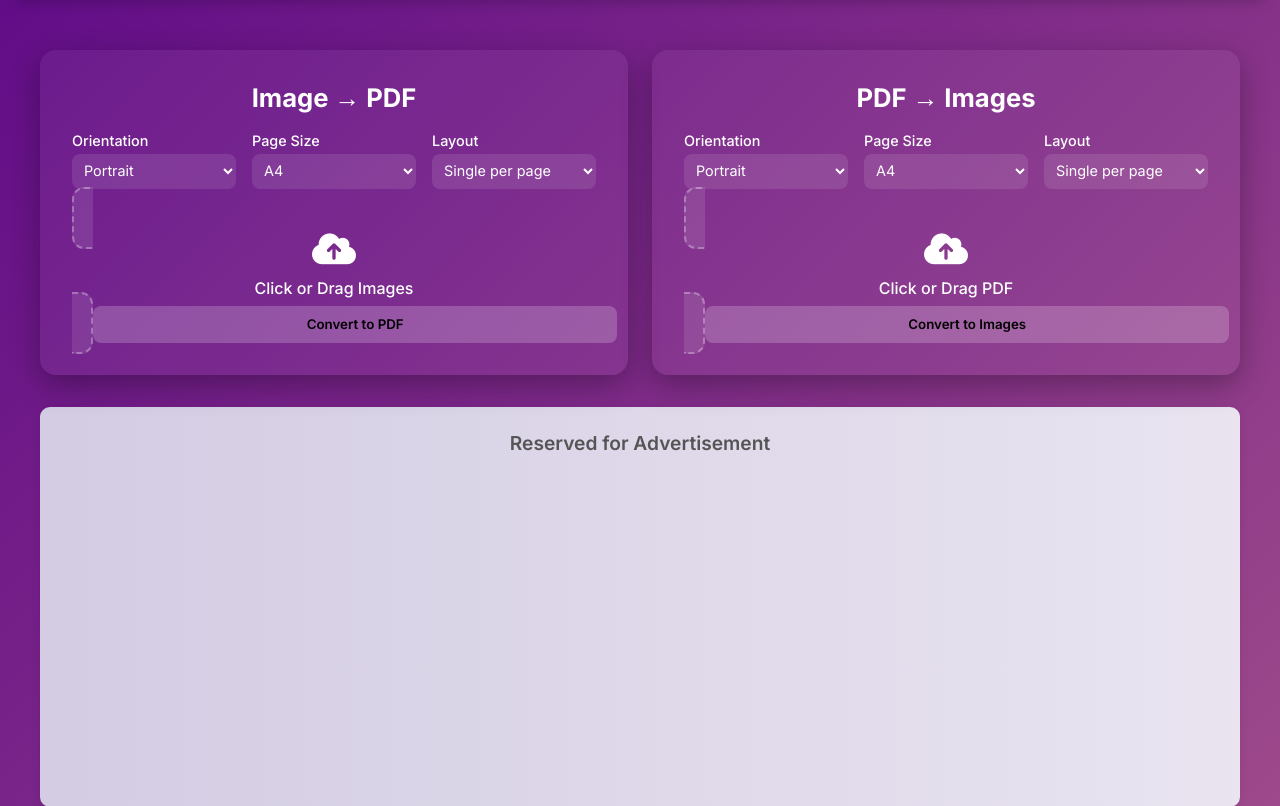
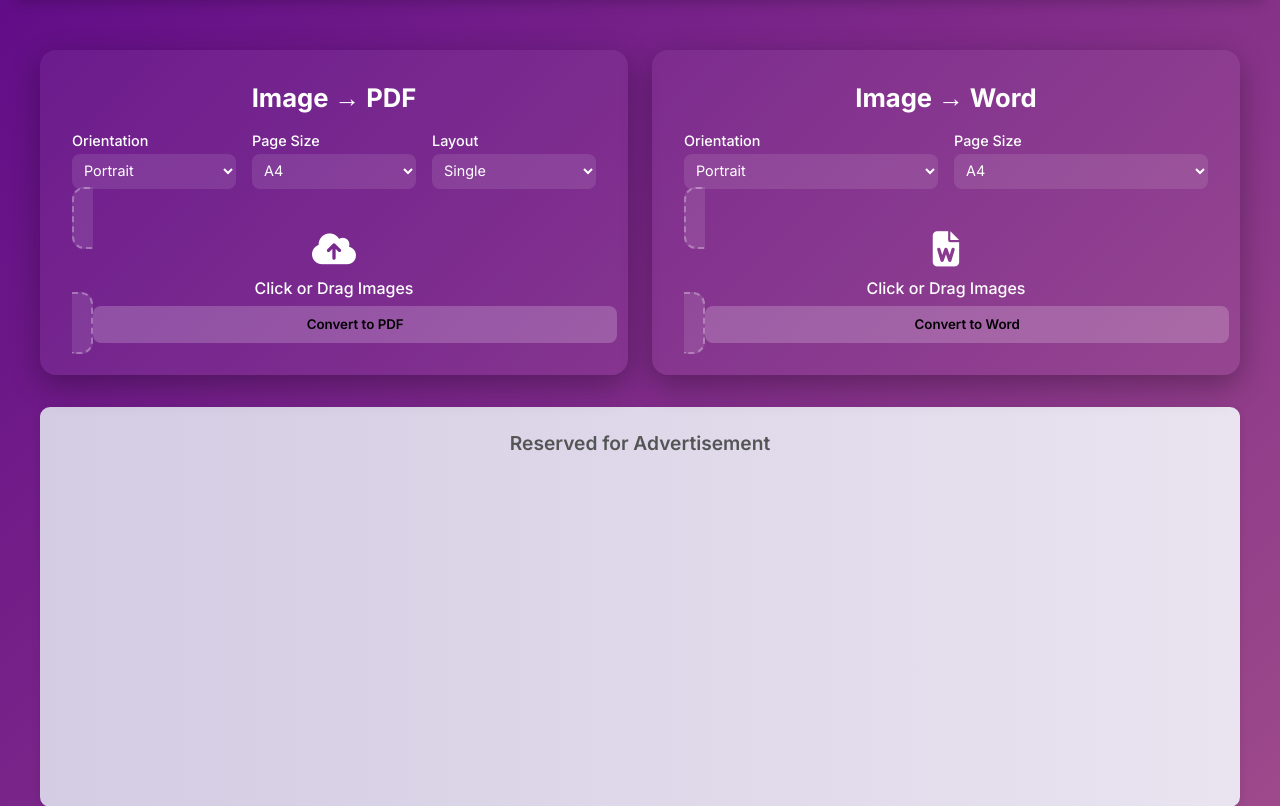
Before and after one commit to Princeofdevs/imgpdf-app, a Flask app: page / in a window 1280 px wide. Shown: the part 94-900 px from the top of the page. Run offline with Flask 3, Linux system fonts and the light colour scheme; some libraries are stand-ins or nearby versions.

Commit message:
version 5

```diff
--- a/app.py
+++ b/app.py
@@ -33,9 +33,19 @@ app.secret_key = "dev-secret-key"
 def allowed_file(filename, allowed):
     return "." in filename and filename.rsplit(".", 1)[1].lower() in allowed
 
-
 def unique_name(filename):
     return f"{uuid.uuid4().hex}_{secure_filename(filename)}"
+
+# ======================
+# CHECK IF python-docx IS INSTALLED
+# ======================
+try:
+    from docx import Document
+    from docx.shared import Inches
+    DOCX_AVAILABLE = True
+except ModuleNotFoundError:
+    DOCX_AVAILABLE = False
+    print("Warning: python-docx not installed. Image → Word feature will be disabled.")
 
 
 # ======================
@@ -43,7 +53,7 @@ def unique_name(filename):
 # ======================
 @app.route("/")
 def index():
-    return render_template("index.html")
+    return render_template("index.html", docx_available=DOCX_AVAILABLE)
 
 
 # ----------------------
@@ -73,15 +83,10 @@ def image_to_pdf():
         flash("No valid images")
         return redirect(url_for("index"))
 
-    # Options
     layout = request.form.get("layout", "single")
-    orientation = request.form.get("orientation", "portrait")
-    page_size = request.form.get("pagesize", "a4")  # 'a4' or 'letter'
-
     temp_files = []
     final_images = []
 
-    # Multiple images per page: simple grid with PIL
     IMAGES_PER_PAGE = 4 if layout == "multiple" else 1
     chunks = [saved_images[i:i + IMAGES_PER_PAGE] for i in range(0, len(saved_images), IMAGES_PER_PAGE)]
 
@@ -99,7 +104,6 @@ def image_to_pdf():
             max_h = max(i.height for i in imgs)
 
             canvas = Image.new("RGB", (cols * max_w, rows * max_h), (255, 255, 255))
-
             for i, img in enumerate(imgs):
                 r = i // cols
                 c = i % cols
@@ -116,7 +120,6 @@ def image_to_pdf():
         flash(f"Image processing failed: {e}")
         return redirect(url_for("index"))
 
-    # Convert to PDF using img2pdf defaults (no custom layout_fun)
     pdf_name = f"converted_{uuid.uuid4().hex}.pdf"
     pdf_path = os.path.join(CONVERTED_FOLDER, pdf_name)
 
@@ -127,12 +130,54 @@ def image_to_pdf():
         flash(f"PDF generation failed: {e}")
         return redirect(url_for("index"))
     finally:
-        # Clean up uploaded and stitched images
         for f in saved_images + temp_files:
             if os.path.exists(f):
                 os.remove(f)
 
-    return render_template("index.html", pdf_download_link=pdf_name)
+    return render_template("index.html", pdf_download_link=pdf_name, docx_available=DOCX_AVAILABLE)
+
+
+# ----------------------
+# IMAGE ➜ WORD (only if docx available)
+# ----------------------
+if DOCX_AVAILABLE:
+    @app.route("/image-to-word", methods=["POST"])
+    def image_to_word():
+        if "images_word" not in request.files:
+            flash("No images uploaded")
+            return redirect(url_for("index"))
+
+        files = request.files.getlist("images_word")
+        saved_images = []
+
+        for file in files:
+            if file.filename == "":
+                continue
+            if not allowed_file(file.filename, ALLOWED_IMAGE_EXTENSIONS):
+                flash("Only PNG, JPG, JPEG allowed")
+                return redirect(url_for("index"))
+            path = os.path.join(UPLOAD_FOLDER, unique_name(file.filename))
+            file.save(path)
+            saved_images.append(path)
+
+        if not saved_images:
+            flash("No valid images")
+            return redirect(url_for("index"))
+
+        doc = Document()
+        for img_path in saved_images:
+            doc.add_picture(img_path, width=Inches(6))
+            doc.add_paragraph("")
+
+        word_name = f"converted_{uuid.uuid4().hex}.docx"
+        word_path = os.path.join(CONVERTED_FOLDER, word_name)
+        doc.save(word_path)
+
+        for f in saved_images:
+            if os.path.exists(f):
+                os.remove(f)
+
+        return render_template("index.html", word_download_link=word_name, docx_available=DOCX_AVAILABLE)
 
 
 # ----------------------
@@ -162,7 +207,7 @@ def pdf_to_image():
     finally:
         os.remove(pdf_path)
 
-    return render_template("index.html", image_download_links=image_files)
+    return render_template("index.html", image_download_links=image_files, docx_available=DOCX_AVAILABLE)
 
 
 # ----------------------
--- a/templates/index.html
+++ b/templates/index.html
@@ -1,13 +1,14 @@
 {% extends "base.html" %}
 {% block content %}
+
 <div class="container">
 
+    <!-- CARDS ROW -->
     <div class="flex-row">
 
         <!-- IMAGE → PDF -->
         <section class="card">
             <h2>Image → PDF</h2>
-
             <form id="image-to-pdf-form" action="{{ url_for('image_to_pdf') }}" method="POST" enctype="multipart/form-data">
                 <div class="options">
                     <div>
@@ -27,21 +28,21 @@
                     <div>
                         <label>Layout</label>
                         <select name="layout">
-                            <option value="single">Single per page</option>
+                            <option value="single">Single</option>
                             <option value="multiple">Multiple per page</option>
                         </select>
                     </div>
                 </div>
 
                 <label class="file-upload">
-                    <input type="file" name="images" multiple required>
+                    <input type="file" name="images" accept="image/*" multiple required>
                     <div class="upload-inner">
                         <div class="upload-icon">
                             <i class="fas fa-cloud-upload-alt"></i>
                         </div>
                         <div class="upload-text">Click or Drag Images</div>
                     </div>
-                    <div class="file-names" id="image-file-names"></div>
+                    <div class="file-names" id="image-pdf-file-names"></div>
                 </label>
 
                 <button type="submit" class="btn">Convert to PDF</button>
@@ -52,107 +53,83 @@
             {% endif %}
         </section>
 
-        <!-- PDF → IMAGE -->
+        <!-- IMAGE → WORD -->
         <section class="card">
-            <h2>PDF → Images</h2>
-
-            <form id="pdf-to-image-form" action="{{ url_for('pdf_to_image') }}" method="POST" enctype="multipart/form-data">
+            <h2>Image → Word</h2>
+            <form id="image-to-word-form" action="{{ url_for('image_to_word') }}" method="POST" enctype="multipart/form-data">
                 <div class="options">
                     <div>
                         <label>Orientation</label>
-                        <select name="orientation_pdf2img">
+                        <select name="orientation_word">
                             <option value="portrait">Portrait</option>
                             <option value="landscape">Landscape</option>
                         </select>
                     </div>
                     <div>
                         <label>Page Size</label>
-                        <select name="pagesize_pdf2img">
+                        <select name="pagesize_word">
                             <option value="a4">A4</option>
                             <option value="letter">Letter</option>
-                        </select>
-                    </div>
-                    <div>
-                        <label>Layout</label>
-                        <select name="layout_pdf2img">
-                            <option value="single">Single per page</option>
-                            <option value="multiple">Multiple per page</option>
                         </select>
                     </div>
                 </div>
 
                 <label class="file-upload">
-                    <input type="file" name="pdf" accept=".pdf" required>
+                    <input type="file" name="images_word" accept="image/*" multiple required>
                     <div class="upload-inner">
                         <div class="upload-icon">
-                            <i class="fas fa-cloud-upload-alt"></i>
+                            <i class="fas fa-file-word"></i>
                         </div>
-                        <div class="upload-text">Click or Drag PDF</div>
+                        <div class="upload-text">Click or Drag Images</div>
                     </div>
-                    <div class="file-names" id="pdf-file-names"></div>
+                    <div class="file-names" id="image-word-file-names"></div>
                 </label>
 
-                <button type="submit" class="btn">Convert to Images</button>
+                <button type="submit" class="btn">Convert to Word</button>
             </form>
 
-            {% if image_download_links %}
-            <div class="download-list">
-                {% for img in image_download_links %}
-                <a href="{{ url_for('download_file', filename=img) }}" class="btn download">Download {{ img }}</a>
-                {% endfor %}
-            </div>
+            {% if word_download_link %}
+            <a href="{{ url_for('download_file', filename=word_download_link) }}" class="btn download">Download Word</a>
             {% endif %}
         </section>
 
     </div>
-    <!-- ADVERTISEMENT SECTION -->
-<div class="ad-banner">
-    <p>Reserved for Advertisement</p>
-</div>
-<!-- END ADVERTISEMENT SECTION -->
+
+    <!-- ADVERTISEMENT -->
+    <div class="ad-banner">
+        <p>Reserved for Advertisement</p>
+    </div>
+
 </div>
 
 <script>
-    // IMAGE → PDF: Show selected file names
-    const imageInput = document.querySelector('input[name="images"]');
-    const imageFileNames = document.getElementById('image-file-names');
+    // Show selected file names for PDF
+    const imagePdfInput = document.querySelector('input[name="images"]');
+    const imagePdfFileNames = document.getElementById('image-pdf-file-names');
 
-    imageInput.addEventListener('change', () => {
-        imageFileNames.innerHTML = '';
-        Array.from(imageInput.files).forEach(f => {
+    imagePdfInput.addEventListener('change', () => {
+        imagePdfFileNames.innerHTML = '';
+        Array.from(imagePdfInput.files).forEach(f => {
             const div = document.createElement('div');
             div.className = 'file-name-item';
             div.textContent = f.name;
-            imageFileNames.appendChild(div);
+            imagePdfFileNames.appendChild(div);
         });
     });
 
-    // PDF → IMAGE: Show selected PDF file
-    const pdfInput = document.querySelector('input[name="pdf"]');
-    const pdfFileNames = document.getElementById('pdf-file-names');
+    // Show selected file names for Word
+    const imageWordInput = document.querySelector('input[name="images_word"]');
+    const imageWordFileNames = document.getElementById('image-word-file-names');
 
-    pdfInput.addEventListener('change', () => {
-        pdfFileNames.innerHTML = '';
-        Array.from(pdfInput.files).forEach(f => {
+    imageWordInput.addEventListener('change', () => {
+        imageWordFileNames.innerHTML = '';
+        Array.from(imageWordInput.files).forEach(f => {
             const div = document.createElement('div');
             div.className = 'file-name-item';
             div.textContent = f.name;
-            pdfFileNames.appendChild(div);
-        });
-    });
-
-    // Reset forms & hide download buttons after click
-    document.querySelectorAll('.download').forEach(btn => {
-        btn.addEventListener('click', () => {
-            document.getElementById('image-to-pdf-form').reset();
-            document.getElementById('pdf-to-image-form').reset();
-            imageFileNames.innerHTML = '';
-            pdfFileNames.innerHTML = '';
-
-            setTimeout(() => {
-                btn.style.display = 'none';
-            }, 200); // allow download to start
+            imageWordFileNames.appendChild(div);
         });
     });
 </script>
+
 {% endblock %}
```
Also changed, not shown: 2 other files.
